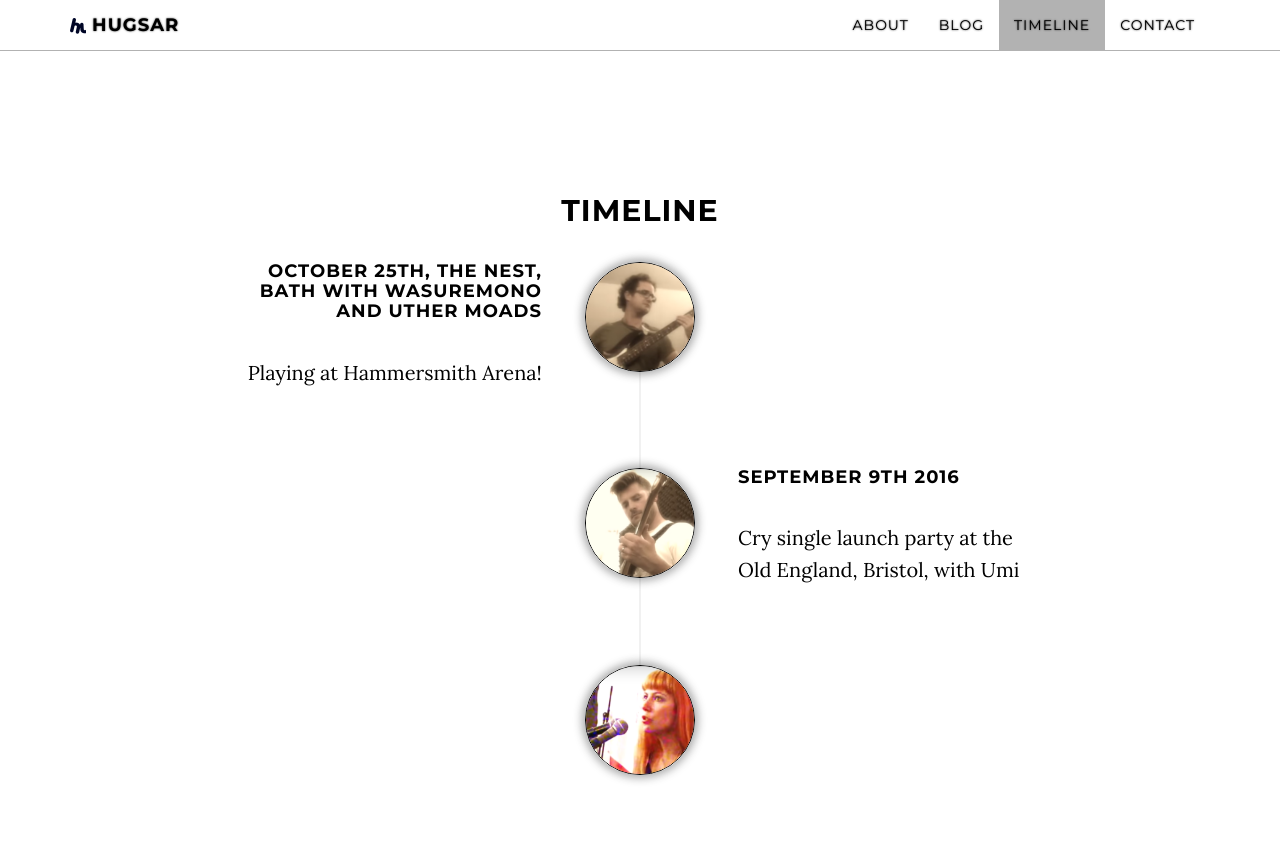
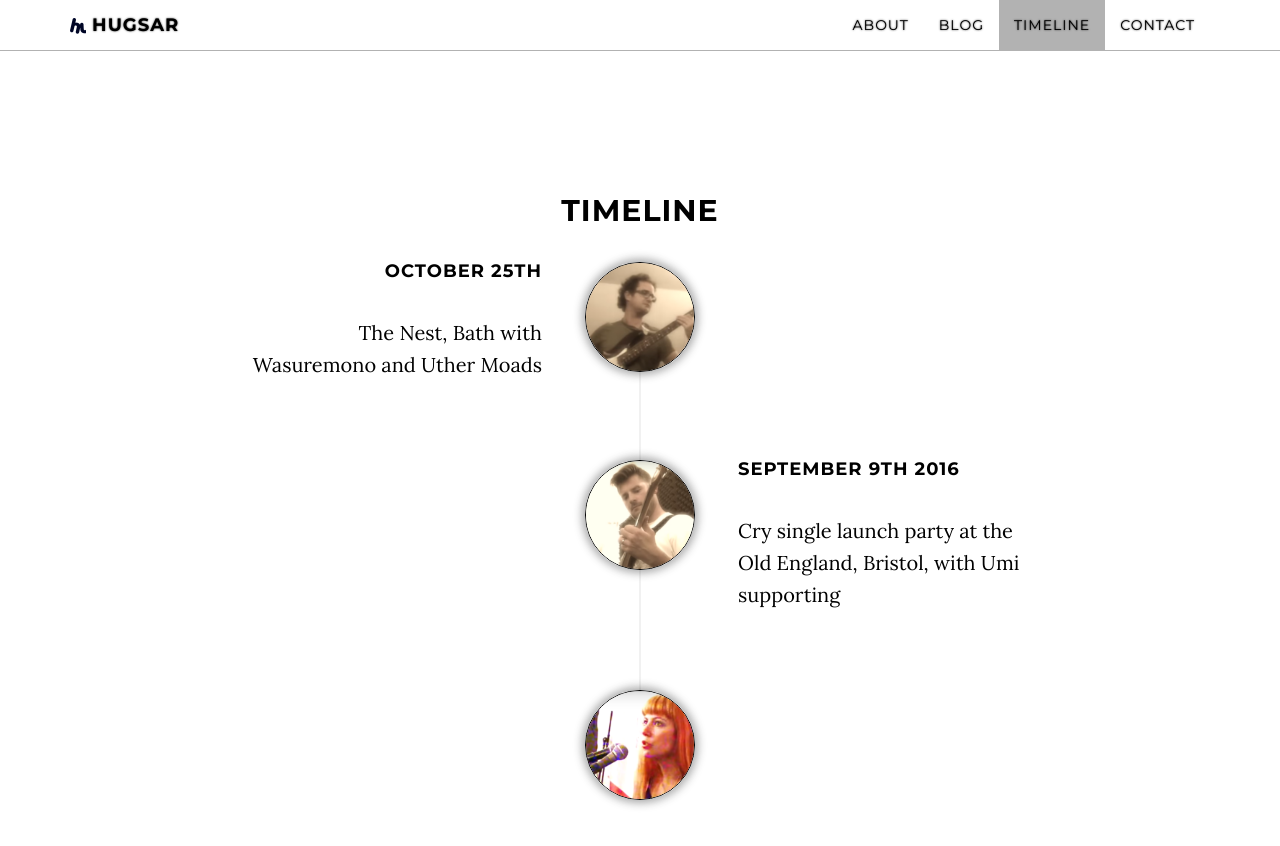
Before and after one commit to Joegrundman/hugsar, a Jekyll site: the page built from index.html, in a window 1280 px wide and 900 px high, scrolled down 2199 px. Shown: the top 846 px of the window. Built offline with Jekyll 4.4.1, drawn with Linux system fonts in a browser that asks for light colours; nearby versions of some CDN libraries; comment, search, counter and statistics services are not loaded.

Commit message:
timeline update

```diff
--- a/_config.yml
+++ b/_config.yml
@@ -112,11 +112,11 @@ syntax-highlight: True
 
 events:
   - image: "/img/timeline/hugsar-bass.png"
-    date: "October 25th, the Nest, Bath with Wasuremono and Uther Moads"
-    description: "Playing at Hammersmith Arena!"
+    date: "October 25th"
+    description: "The Nest, Bath with Wasuremono and Uther Moads"
   - image: "/img/timeline/hugsar-guitar.png"
     date: " September 9th 2016"
-    description: "Cry single launch party at the Old England, Bristol, with Umi"
+    description: "Cry single launch party at the Old England, Bristol, with Umi supporting"
   # - image: "/img/timeline/hugsar-drummer.png"
   #   date: "Aug 2016"
   #   description: "Gig at Cube Arts Center"
```
